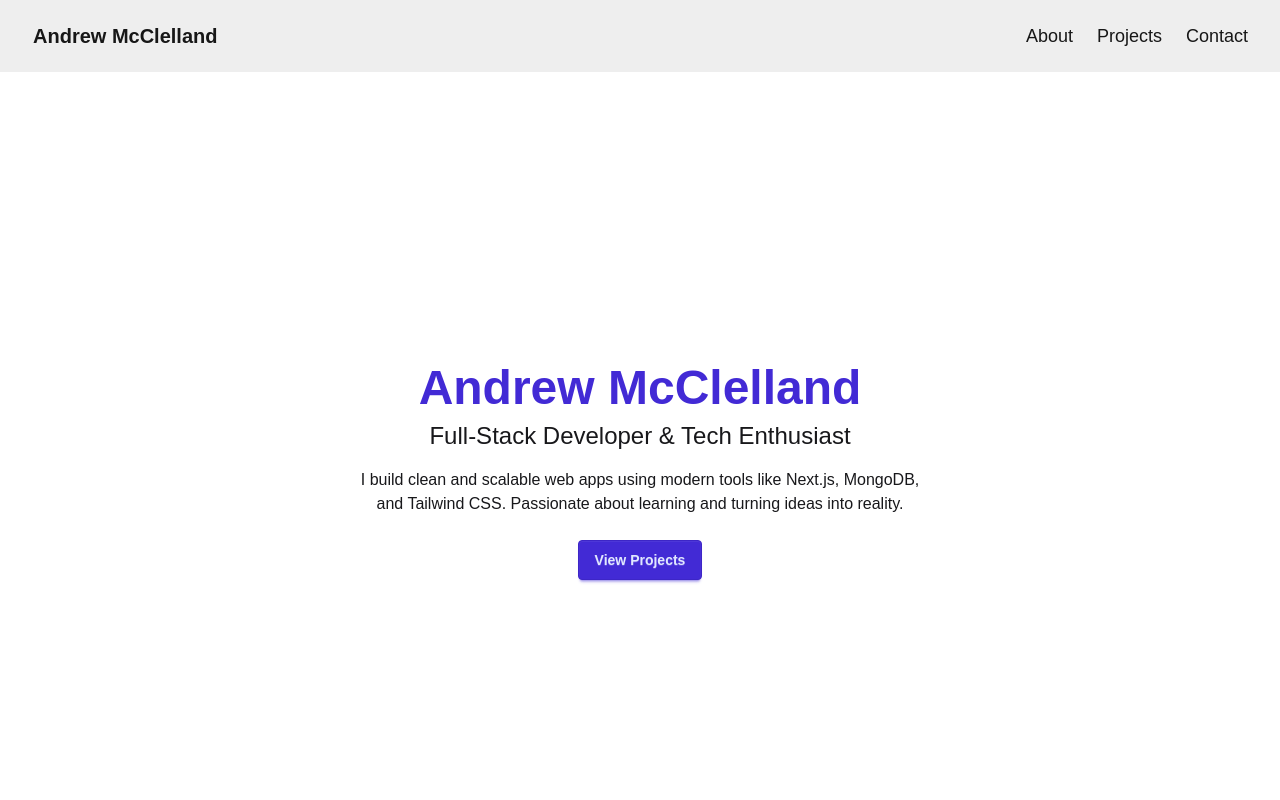
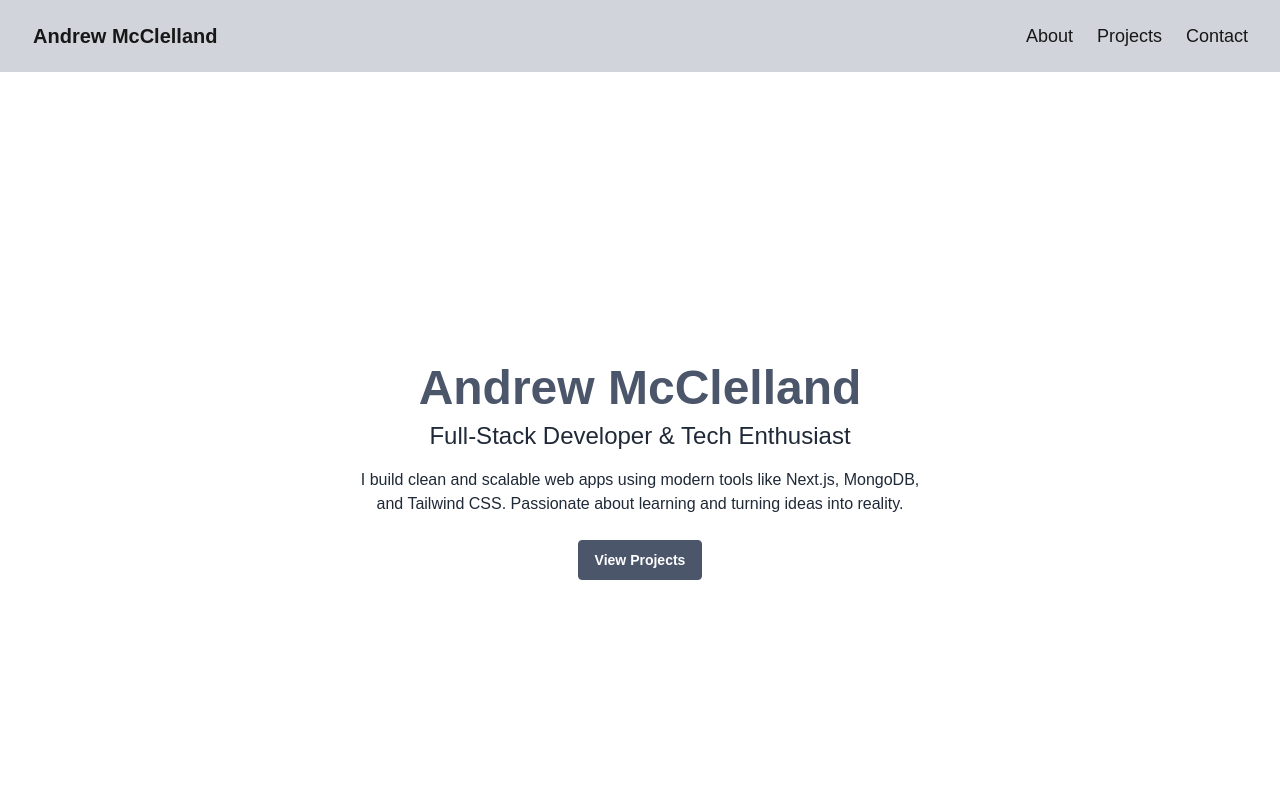
Before and after one commit to aejmcclelland/portfolio, a Next.js app: page / in a window 1280 px wide. Shown: the top 800 px of the page. Built offline with nearby package versions, Linux system fonts and the light colour scheme; no server answers.

Commit message:
added daisyUI 'nord' theme

```diff
--- a/package.json
+++ b/package.json
@@ -17,7 +17,7 @@
     "@vercel/blob": "^1.0.0",
     "graphql": "^16.10.0",
     "mongoose": "^8.9.5",
-    "next": "15.3.1",
+    "next": "15.3.2",
     "nodemailer": "^6.10.0",
     "payload": "^3.33.0",
     "react": "^19.0.0",
--- a/src/app/(site)/layout.tsx
+++ b/src/app/(site)/layout.tsx
@@ -22,7 +22,7 @@ export default function RootLayout({
 	children: React.ReactNode;
 }) {
 	return (
-		<html lang='en' className={`${grotesk.variable}`}>
+		<html data-theme='nord' lang='en' className={`${grotesk.variable}`}>
 			<head>
 				<meta
 					name='format-detection'
--- a/src/styles/globals.css
+++ b/src/styles/globals.css
@@ -1,16 +1,48 @@
 @import "tailwindcss";
 @plugin "daisyui";
+@plugin "daisyui/theme" {
+  name: "nord";
+  default: true;
+  prefersdark: false;
+  color-scheme: light;
+
+  --color-base-100: #f3f4f6;
+  --color-base-200: #e5e7eb;
+  --color-base-300: #d1d5db;
+  --color-base-content: #1f2937;
+
+  --color-primary: #4c566a;
+  --color-primary-content: #ffffff;
+
+  --color-secondary: #88c0d0;
+  --color-secondary-content: #1e293b;
+
+  --color-accent: #81a1c1;
+  --color-accent-content: #1e293b;
+
+  --color-neutral: #2e3440;
+  --color-neutral-content: #eceff4;
+
+  --color-info: #5e81ac;
+  --color-success: #a3be8c;
+  --color-warning: #ebcb8b;
+  --color-error: #bf616a;
+
+  --radius-selector: 1rem;
+  --radius-field: 0.25rem;
+  --radius-box: 0.5rem;
+
+  --size-selector: 0.25rem;
+  --size-field: 0.25rem;
+
+  --border: 1px;
+  --depth: 0;
+  --noise: 0;
+}
 
 :root {
   --background: #ffffff;
   --foreground: #171717;
-}
-
-@theme inline {
-  --color-background: var(--background);
-  --color-foreground: var(--foreground);
-  --font-sans: var(--font-geist-sans);
-  --font-mono: var(--font-geist-mono);
 }
 
 @media (prefers-color-scheme: dark) {
```
Also changed, not shown: 1 other file (tests, documents, lock files or other folders).
